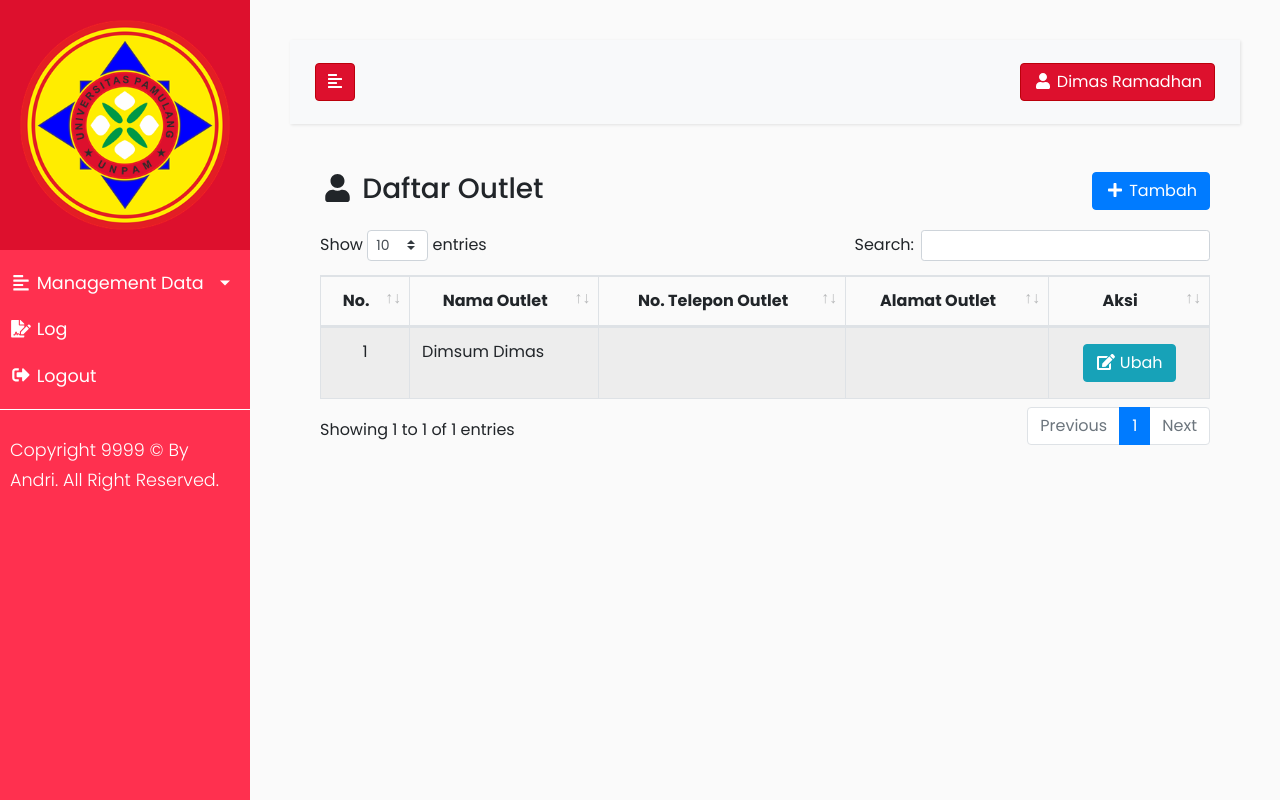
After one commit to hako-975/aplikasi_penjualan_dimsum, a CodeIgniter app: page /database/index.php/main/outlet in a window 1280 px wide. The commit adds this page. Run offline with CodeIgniter, Linux system fonts and the light colour scheme; a user stored in the database is signed in; data comes from the database, SQL or seed files in the repository; both versions use the stored data as it was after the commit; data that the repository does not hold is empty; some libraries are stand-ins or nearby versions.

Commit message:
menambahkan outlet

```diff
--- a/application/controllers/Main.php
+++ b/application/controllers/Main.php
@@ -8,6 +8,7 @@ class Main extends CI_Controller
 		parent::__construct();
 		$this->load->model('Main_model', 'mm');
 		$this->load->model('User_model', 'um');
+		$this->load->model('Outlet_model', 'om');
 	}
 
 	public function index()
@@ -22,12 +23,44 @@ class Main extends CI_Controller
 		$this->load->view('templates/footer', $data);
 	}
 
+	// Outlet
+	public function outlet()
+	{
+		$this->mm->check_login();
+		$data['dataUser'] = $this->mm->dataUser();
+		$data['outlet'] = $this->db->get('tb_outlet')->result_array();
+		$data['title'] = "Halaman Outlet";
+		$this->load->view('templates/header', $data);
+		$this->load->view('templates/sidebar', $data);
+		$this->load->view('outlet/index', $data);
+		$this->load->view('templates/tutup_sidebar', $data);
+		$this->load->view('templates/footer', $data);
+	}
+
+	public function addOutlet()
+	{
+		$this->om->addOutlet();
+	}
+
+	public function editOutlet($id)
+	{
+		$this->om->editOutlet($id);
+	}
+
+	public function deleteOutlet($id)
+	{
+		$this->om->deleteOutlet($id);
+	}
+
 	// User
 	public function user()
 	{
 		$this->mm->check_login();
 		$data['dataUser'] = $this->mm->dataUser();
+		$this->db->order_by('jabatan', 'asc');
+		$this->db->join('tb_outlet', 'tb_outlet.id_outlet=tb_user.id_outlet');
 		$data['user'] = $this->db->get('tb_user')->result_array();
+		$data['outlet'] = $this->db->get('tb_outlet')->result_array();
 		$data['title'] = "Halaman User";
 		$this->load->view('templates/header', $data);
 		$this->load->view('templates/sidebar', $data);
--- a/application/models/Main_model.php
+++ b/application/models/Main_model.php
@@ -13,6 +13,7 @@ class Main_model extends CI_Model
 	public function dataUser()
 	{
 		$this->check_login();
+		$this->db->join('tb_outlet', 'tb_outlet.id_outlet=tb_user.id_outlet');
 		return $this->db->get_where('tb_user', ['id_user' => $this->session->userdata('id_user')])->row_array();
 	}
 }
--- /dev/null
+++ b/application/models/Outlet_model.php
@@ -0,0 +1,75 @@
+<?php
+defined('BASEPATH') OR exit('No direct script access allowed');
+
+class Outlet_model extends CI_Model
+{
+	public function __construct()
+	{
+		parent::__construct();
+		$this->load->model('Main_model', 'mm');
+		$this->load->model('Log_model', 'lm');
+	}
+
+	public function getOutletById($id)
+	{
+		return $this->db->get_where('tb_outlet', ['id_outlet' => $id])->row_array();
+	}
+
+	public function checkJabatan($reason)
+	{
+		$dataUser = $this->mm->dataUser();
+		if ($dataUser['jabatan'] != 'administrator') {
+			$this->session->set_flashdata('message-failed', 'Anda tidak memiliki hak akses ini, silahkan hubungi administrator!');
+			$this->lm->addLog('User dengan nama user <b>' . $dataUser['nama_user'] . '</b> mencoba <b>' . $reason . '</b>', $this->mm->dataUser()['id_outlet']);
+			redirect('main/outlet');
+			return false;
+		}
+	}
+
+	public function addOutlet()
+	{
+		$this->checkJabatan('menambahkan outlet');
+
+		$data = [
+			'nama_outlet' => ucwords(strtolower($this->input->post('nama_outlet', true))),
+			'no_telepon_outlet' => $this->input->post('no_telepon_outlet', true),
+			'alamat_outlet' => $this->input->post('alamat_outlet', true)
+		];
+
+		$this->db->insert('tb_outlet', $data);
+		$this->session->set_flashdata('message-success', 'Outlet baru dengan nama outlet ' . $data['nama_outlet'] . ' berhasil ditambahkan');
+		$this->lm->addLog('Outlet baru dengan nama outlet <b>' . $data['nama_outlet'] . '</b> berhasil ditambahkan', $this->mm->dataUser()['id_user']);
+		redirect('main/outlet');
+	}
+
+	public function editOutlet($id_outlet)
+	{
+
+		$data = $this->getOutletById($id_outlet);
+		$nama_outlet = $data['nama_outlet'];
+
+		$this->checkJabatan('mengubah outlet ' . $nama_outlet);
+
+		$data = [
+			'nama_outlet' => ucwords(strtolower($this->input->post('nama_outlet', true))),
+			'no_telepon_outlet' => $this->input->post('no_telepon_outlet', true),
+			'alamat_outlet' => $this->input->post('alamat_outlet', true)
+		];
+
+		$this->db->update('tb_outlet', $data, ['id_outlet' => $id_outlet]);
+		$this->session->set_flashdata('message-success', 'Outlet dengan nama outlet ' . $nama_outlet . ' berhasil diubah menjadi ' . $data['nama_outlet']);
+		$this->lm->addLog('Outlet dengan nama outlet <b>' . $nama_outlet . '</b> berhasil diubah menjadi <b>' . $data['nama_outlet'] . '</b>', $this->mm->dataUser()['id_user']);
+		redirect('main/outlet');
+	}
+
+	public function deleteOutlet($id_outlet)
+	{
+		$data = $this->getOutletById($id_outlet);
+		$nama_outlet = $data['nama_outlet'];
+		$this->checkJabatan('menghapus outlet ' . $nama_outlet);
+		$this->db->delete('tb_outlet', ['id_outlet' => $id_outlet]);
+		$this->session->set_flashdata('message-success', 'Outlet dengan nama outlet ' . $nama_outlet . ' berhasil dihapus');
+		$this->lm->addLog('Outlet dengan nama outlet <b>' . $nama_outlet . '</b> berhasil dihapus', $this->mm->dataUser()['id_user']);
+		redirect('main/outlet');
+	}
+}
--- a/application/models/User_model.php
+++ b/application/models/User_model.php
@@ -15,8 +15,21 @@ class User_model extends CI_Model
 		return $this->db->get_where('tb_user', ['id_user' => $id])->row_array();
 	}
 
+	public function checkJabatan($reason)
+	{
+		$dataUser = $this->mm->dataUser();
+		if ($dataUser['jabatan'] != 'administrator') {
+			$this->session->set_flashdata('message-failed', 'Anda tidak memiliki hak akses ini, silahkan hubungi administrator!');
+			$this->lm->addLog('User dengan nama user <b>' . $dataUser['nama_user'] . '</b> mencoba <b>' . $reason . '</b>', $this->mm->dataUser()['id_user']);
+			redirect('main/user');
+			return false;
+		}
+	}
+
 	public function addUser()
 	{
+		$this->checkJabatan('menambahkan user');
+
 		$username = $this->input->post('username', true);
 		$password = $this->input->post('password', true);
 		$password_verifikasi = $this->input->post('password_verifikasi', true);
@@ -36,41 +49,47 @@ class User_model extends CI_Model
 		$password = password_hash($password, PASSWORD_DEFAULT);
 
 		$data = [
-			'nama_user' => $this->input->post('nama_user', true),
+			'nama_user' => ucwords(strtolower($this->input->post('nama_user', true))),
 			'username' => $username,
 			'password' => $password,
-			'jabatan' => $this->input->post('jabatan', true)
+			'jabatan' => $this->input->post('jabatan', true),
+			'id_outlet' => $this->input->post('id_outlet', true)
 		];
 
 		$this->db->insert('tb_user', $data);
 		$this->session->set_flashdata('message-success', 'User baru dengan nama user ' . $data['nama_user'] . ' berhasil ditambahkan');
-		$this->lm->addLog('User baru dengan nama user ' . $data['nama_user'] . ' berhasil ditambahkan', $this->mm->dataUser()['id_user']);
+		$this->lm->addLog('User baru dengan nama user <b>' . $data['nama_user'] . '</b> berhasil ditambahkan', $this->mm->dataUser()['id_user']);
 		redirect('main/user');
 	}
 
-	public function editUser($id)
+	public function editUser($id_user)
 	{
+
 		$data = $this->getUserById($id_user);
-		$username = $data['nama_user'];
+		$nama_user = $data['nama_user'];
+
+		$this->checkJabatan('mengubah user ' . $nama_user);
 
 		$data = [
-			'nama_user' => $this->input->post('nama_user', true),
-			'jabatan' => $this->input->post('jabatan', true)
+			'nama_user' => ucwords(strtolower($this->input->post('nama_user', true))),
+			'jabatan' => $this->input->post('jabatan', true),
+			'id_outlet' => $this->input->post('id_outlet', true)
 		];
 
-		$this->db->update('tb_user', $data, ['id_user' => $id]);
-		$this->session->set_flashdata('message-success', 'User dengan nama user ' . $username . ' berhasil diubah menjadi ' . $data['nama_user']);
-		$this->lm->addLog('User dengan nama user ' . $username . ' berhasil diubah menjadi ' . $data['nama_user'], $this->mm->dataUser()['id_user']);
+		$this->db->update('tb_user', $data, ['id_user' => $id_user]);
+		$this->session->set_flashdata('message-success', 'User dengan nama user ' . $nama_user . ' berhasil diubah menjadi ' . $data['nama_user']);
+		$this->lm->addLog('User dengan nama user <b>' . $nama_user . '</b> berhasil diubah menjadi <b>' . $data['nama_user'] . '</b>', $this->mm->dataUser()['id_user']);
 		redirect('main/user');
 	}
 
 	public function deleteUser($id_user)
 	{
 		$data = $this->getUserById($id_user);
-		$username = $data['nama_user'];
+		$nama_user = $data['nama_user'];
+		$this->checkJabatan('menghapus user ' . $nama_user);
 		$this->db->delete('tb_user', ['id_user' => $id_user]);
-		$this->session->set_flashdata('message-success', 'User dengan nama user ' . $username . ' berhasil dihapus');
-		$this->lm->addLog('User dengan nama user ' . $username . ' berhasil dihapus', $this->mm->dataUser()['id_user']);
+		$this->session->set_flashdata('message-success', 'User dengan nama user ' . $nama_user . ' berhasil dihapus');
+		$this->lm->addLog('User dengan nama user <b>' . $nama_user . '</b> berhasil dihapus', $this->mm->dataUser()['id_user']);
 		redirect('main/user');
 	}
 }
--- /dev/null
+++ b/application/views/outlet/index.php
@@ -0,0 +1,125 @@
+<div class="container">
+	<div class="row my-2">
+		<div class="col-lg header-title">
+			<h3><i class="fas fa-fw fa-user"></i> Daftar Outlet</h3>
+		</div>
+
+		<?php if ($dataUser['jabatan'] == 'administrator'): ?>
+			<div class="col-lg header-button">
+				<a href="" class="btn btn-primary" data-toggle="modal" data-target="#tambahUserModal"><i class="fas fa-fw fa-plus"></i> Tambah</a>
+				<!-- Modal -->
+				<div class="modal fade" id="tambahUserModal" tabindex="-1" aria-labelledby="tambahUserModalLabel" aria-hidden="true">
+				  <div class="modal-dialog">
+				    <form action="<?= base_url('main/addOutlet'); ?>" method="post">
+				    	<div class="modal-content text-left">
+					      <div class="modal-header">
+					        <h5 class="modal-title" id="tambahUserModalLabel"><i class="fas fa-fw fa-store"></i><sup><i class="fas fa-1x fa-plus"></i></sup> Tambah Outlet</h5>
+					        <button type="button" class="close" data-dismiss="modal" aria-label="Close">
+					          <span aria-hidden="true">&times;</span>
+					        </button>
+					      </div>
+					      <div class="modal-body">
+					      	<div class="form-group">
+					      		<label for="nama_outlet">Nama Outlet</label>
+					      		<input type="text" id="nama_outlet" class="form-control" placeholder="Masukkan Nama Outlet" name="nama_outlet" required>
+					      	</div>
+					      	<div class="form-group">
+					      		<label for="no_telepon_outlet">No. Telepon Outlet</label>
+					      		<input type="number" id="no_telepon_outlet" class="form-control" placeholder="Masukkan No. Telepon Outlet" name="no_telepon_outlet" required>
+					      	</div>
+					      	<div class="form-group">
+					      		<label for="alamat_outlet">Alamat Outlet</label>
+					      		<textarea id="alamat_outlet" class="form-control" placeholder="Masukkan Alamat Outlet" name="alamat_outlet" required></textarea>
+					      	</div>
+					      </div>
+					      <div class="modal-footer">
+					        <button type="button" class="btn btn-danger" data-dismiss="modal"><i class="fas fa-fw fa-times"></i> Batal</button>
+					        <button type="submit" class="btn btn-success"><i class="fas fa-fw fa-save"></i> Simpan</button>
+					      </div>
+					    </div>
+				    </form>
+				  </div>
+				</div>
+			</div>
+		<?php endif ?>
+	</div>
+	<div class="row my-2">
+		<div class="col-lg">
+			<div class="table-responsive">
+				<table class="text-center table table-bordered table-hover table-striped" id="table_id">
+					<thead>
+						<tr>
+							<th>No.</th>
+							<th>Nama Outlet</th>
+							<th>No. Telepon Outlet</th>
+							<th>Alamat Outlet</th>
+							<th>Aksi</th>
+						</tr>
+					</thead>
+					<tbdody>
+						<?php $i = 1; ?>
+						<?php foreach ($outlet as $do): ?>
+							<tr>
+								<td><?= $i++; ?></td>
+								<td class="text-left">
+									<?= $do['nama_outlet']; ?>
+									<?php
+										$this->db->join('tb_user', 'tb_user.id_outlet=tb_outlet.id_outlet');
+										$this->db->from('tb_outlet');
+										$this->db->where('tb_user.id_outlet', $do['id_outlet']);
+										$jmlUserOutlet =  $this->db->count_all_results();
+									?>
+									<?php if ($jmlUserOutlet == '0'): ?>
+										<br>
+									 	<a href="<?= base_url('main/user'); ?>"><small> Belum ada User <span class="text-info">(Tambahkan User)</span></small></a>
+									<?php endif ?>
+								</td>
+								<td class="text-left"><?= $do['no_telepon_outlet']; ?></td>
+								<td class="text-left"><?= $do['alamat_outlet']; ?></td>
+								<td>
+									<a class="btn m-1 btn-info" href="" data-toggle="modal" data-target="#ubahUserModal<?= $do['id_outlet']; ?>"><i class="fas fa-fw fa-edit"></i> Ubah</a>
+									<!-- Modal -->
+									<div class="modal fade" id="ubahUserModal<?= $do['id_outlet']; ?>" tabindex="-1" aria-labelledby="ubahUserModalLabel<?= $do['id_outlet']; ?>" aria-hidden="true">
+									  <div class="modal-dialog">
+									    <form action="<?= base_url('main/editOutlet/' . $do['id_outlet']); ?>" method="post">
+									    	<div class="modal-content text-left">
+										      <div class="modal-header">
+										        <h5 class="modal-title" id="ubahUserModalLabel<?= $do['id_outlet']; ?>"><i class="fas fa-fw fa-store"></i><sup><i class="fas fa-1x fa-edit"></i></sup> Ubah Outlet</h5>
+										        <button type="button" class="close" data-dismiss="modal" aria-label="Close">
+										          <span aria-hidden="true">&times;</span>
+										        </button>
+										      </div>
+										      <div class="modal-body">
+										      	<div class="form-group">
+										      		<label for="nama_outlet<?= $do['id_outlet']; ?>">Nama Outlet</label>
+										      		<input type="text" id="nama_outlet<?= $do['id_outlet']; ?>" class="form-control" name="nama_outlet" value="<?= $do['nama_outlet']; ?>" required>
+										      	</div>
+										      	<div class="form-group">
+										      		<label for="no_telepon_outlet<?= $do['id_outlet']; ?>">No. Telepon Outlet</label>
+										      		<input type="number" id="no_telepon_outlet<?= $do['id_outlet']; ?>" class="form-control" placeholder="Masukkan No. Telepon Outlet" name="no_telepon_outlet" value="<?= $do['no_telepon_outlet']; ?>" required>
+										      	</div>
+										      	<div class="form-group">
+										      		<label for="alamat_outlet<?= $do['id_outlet']; ?>">Alamat Outlet</label>
+										      		<textarea id="alamat_outlet<?= $do['id_outlet']; ?>" class="form-control" placeholder="Masukkan Alamat Outlet" name="alamat_outlet" required><?= $do['alamat_outlet']; ?></textarea>
+										      	</div>
+										      </div>
+										      <div class="modal-footer">
+										        <button type="button" class="btn btn-danger" data-dismiss="modal"><i class="fas fa-fw fa-times"></i> Batal</button>
+										        <button type="submit" class="btn btn-primary"><i class="fas fa-fw fa-save"></i> Simpan</button>
+										      </div>
+										    </div>
+									    </form>
+									  </div>
+									</div>
+									<?php if ($dataUser['jabatan'] == 'administrator' && $do['id_outlet'] != '1'): ?>
+										<a class="btn m-1 btn-danger btn-delete" data-name="<?= $do['nama_outlet']; ?>" href="<?= base_url('main/deleteOutlet/' . $do['id_outlet']); ?>"><i class="fas fa-fw fa-trash"></i> Hapus</a>
+									<?php endif ?>
+								</td>
+							</tr>
+						<?php endforeach ?>
+					</tbdody>
+				</table>
+			</div>
+		</div>
+	</div>
+</div>
--- a/application/views/templates/header.php
+++ b/application/views/templates/header.php
@@ -1,5 +1,5 @@
 <!doctype html>
-<html lang="en">
+<html lang="en" id="page-top">
   <head>
     <!-- Required meta tags -->
     <meta charset="utf-8">
@@ -13,7 +13,8 @@
     <link rel="stylesheet" href="<?= base_url('assets/vendor/datatables/css/dataTables.bootstrap4.min.css'); ?>">
     <link rel="stylesheet" type="text/css" href="<?= base_url('assets/vendor/fontawesome/css/all.min.css'); ?>">
     <link rel="stylesheet" href="<?= base_url('assets/vendor/jquery-mcustomscrollbar/jquery.mCustomScrollbar.min.css'); ?>">
-
+    <!-- icon -->
+    <link rel="icon" href="<?= base_url('assets/img/img_properties/logo.png'); ?>">
     <title><?= $title; ?></title>
   </head>
   <body>
--- a/application/views/templates/sidebar.php
+++ b/application/views/templates/sidebar.php
@@ -2,7 +2,7 @@
   <!-- Sidebar  -->
   <nav id="sidebar">
     <div class="sidebar-header">
-        <h3>Bootstrap Sidebar</h3>
+      <img src="<?= base_url('assets/img/img_properties/logo.png'); ?>" alt="logo" class="img-fluid">
     </div>
 
     <ul class="list-unstyled components">
@@ -10,13 +10,13 @@
         <a href="#homeSubmenu" data-toggle="collapse" aria-expanded="false" class="dropdown-toggle"><i class="fas fa-fw fa-align-left"></i> Management Data</a>
         <ul class="collapse list-unstyled" id="homeSubmenu">
           <li>
+            <a href="<?= base_url('main/outlet'); ?>"><i class="fas fa-fw fa-store"></i> Outlet</a>
+          </li>
+          <li>
             <a href="<?= base_url('main/user'); ?>"><i class="fas fa-fw fa-user"></i> User</a>
           </li>
           <li>
-            <a href="#">Menu</a>
-          </li>
-          <li>
-            <a href="#">Outlet</a>
+            <a href="<?= base_url('main/menu'); ?>"><i class="fas fa-fw fa-utensils"></i> Menu</a>
           </li>
         </ul>
       </li>
```
Also changed, not shown: application/views/log/index.php (+9 -3 lines), application/views/user/index.php (+31 -7 lines), dimsum_kasir.sql (added, +235 -0 lines).
